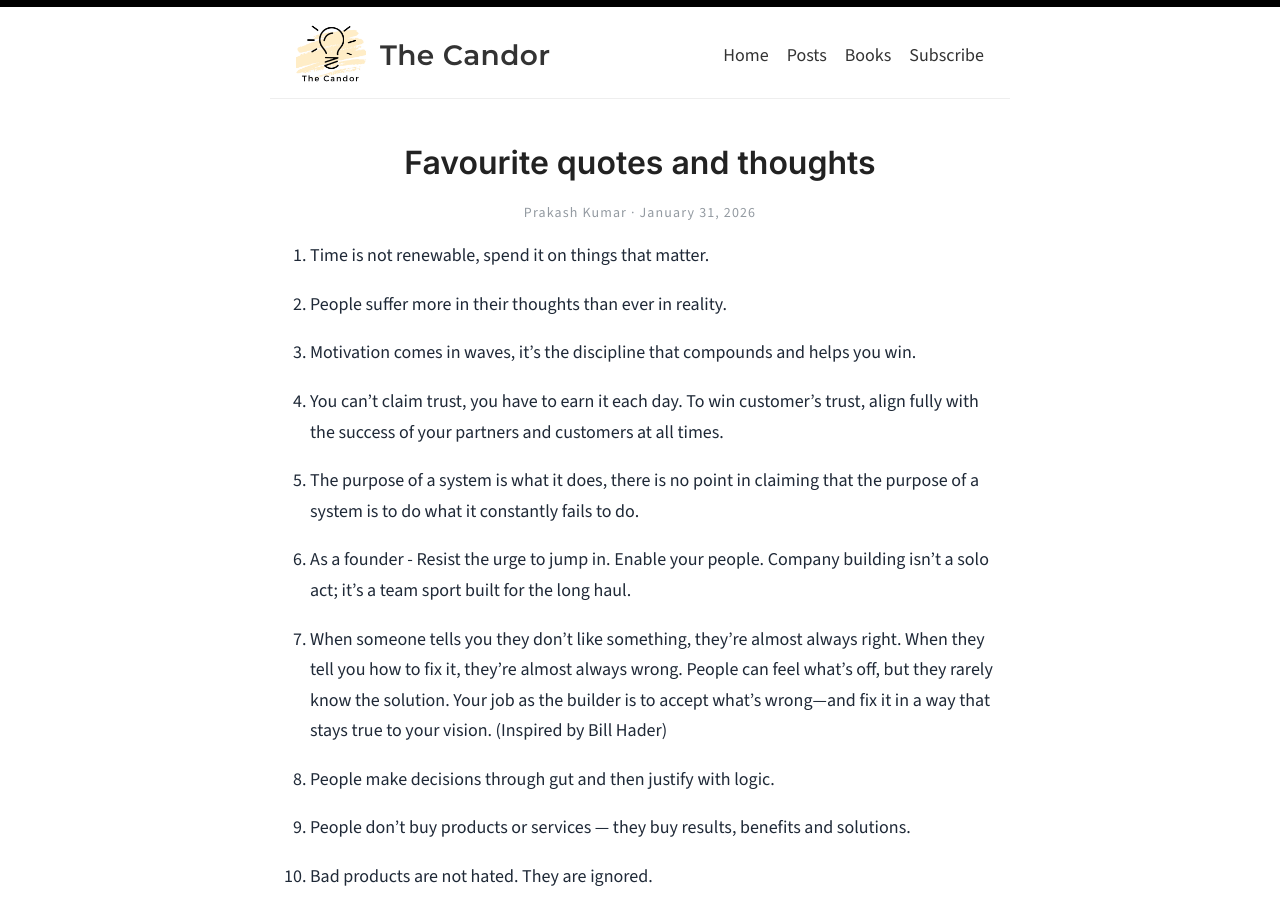
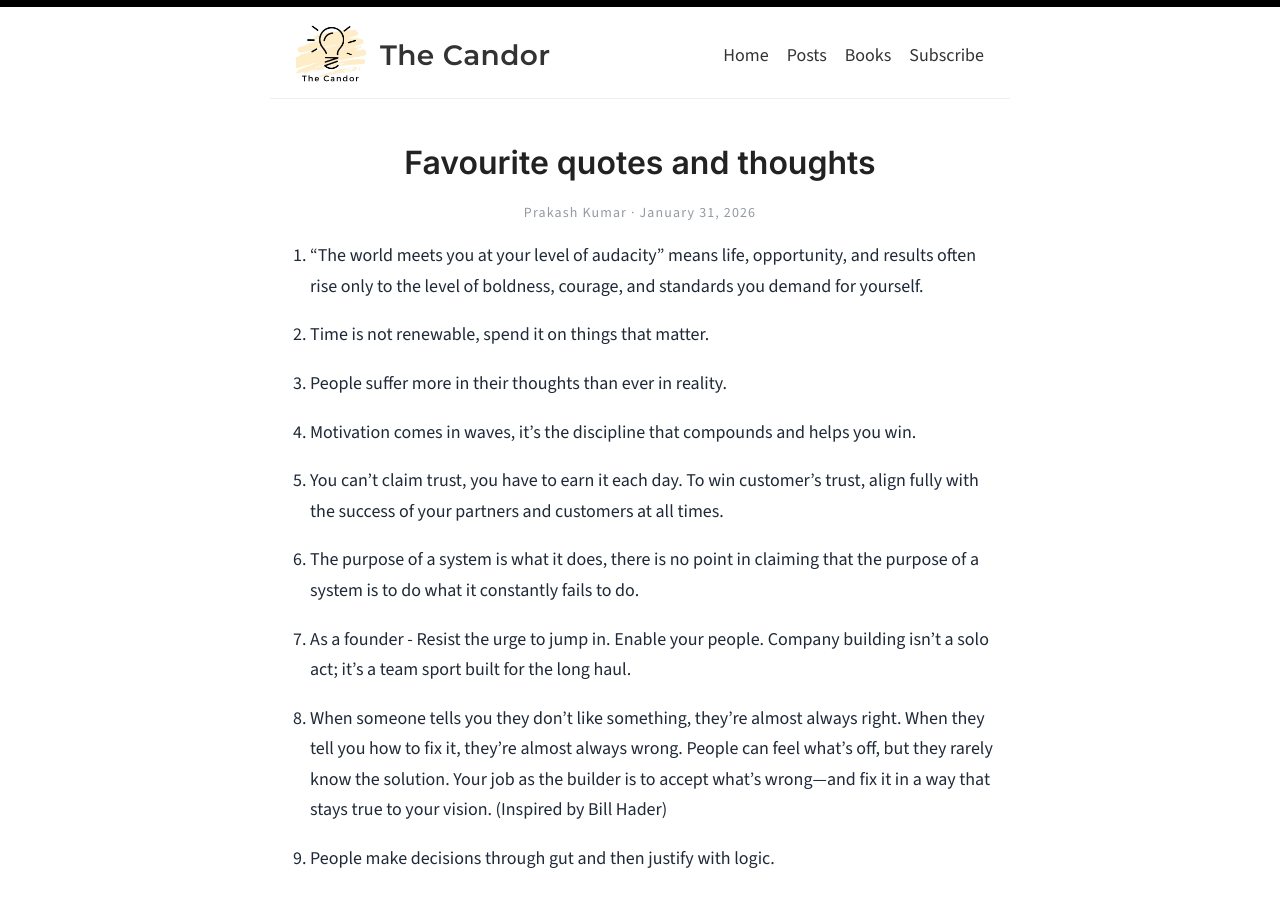
Before and after one commit to prakash09/prakash09.github.io, a Jekyll site: the page built from _posts/2026-01-31-favourite-quotes.md, in a window 1280 px wide and 900 px high. Built offline with Jekyll 4.4.1, drawn with Linux system fonts in a browser that asks for light colours.

Commit message:
Update favourite quotes post

```diff
--- a/_posts/2026-01-31-favourite-quotes.md
+++ b/_posts/2026-01-31-favourite-quotes.md
@@ -4,46 +4,48 @@
 
 ---
 
-1. Time is not renewable, spend it on things that matter.
+1. “The world meets you at your level of audacity” means life, opportunity, and results often rise only to the level of boldness, courage, and standards you demand for yourself.
 
-2. People suffer more in their thoughts than ever in reality.
+2. Time is not renewable, spend it on things that matter.
 
-3. Motivation comes in waves, it’s the discipline that compounds and helps you win.
+3. People suffer more in their thoughts than ever in reality.
 
-4. You can’t claim trust, you have to earn it each day. To win customer's trust, align fully with the success of your partners and customers at all times.
+4. Motivation comes in waves, it’s the discipline that compounds and helps you win.
 
-5. The purpose of a system is what it does, there is no point in claiming that the purpose of a system is to do what it constantly fails to do.
+5. You can’t claim trust, you have to earn it each day. To win customer's trust, align fully with the success of your partners and customers at all times.
 
-6. As a founder - Resist the urge to jump in. Enable your people. Company building isn't a solo act; it's a team sport built for the long haul.
+6. The purpose of a system is what it does, there is no point in claiming that the purpose of a system is to do what it constantly fails to do.
 
-7. When someone tells you they don’t like something, they’re almost always right. When they tell you how to fix it, they’re almost always wrong. People can feel what’s off, but they rarely know the solution. Your job as the builder is to accept what’s wrong—and fix it in a way that stays true to your vision. (Inspired by Bill Hader)
+7. As a founder - Resist the urge to jump in. Enable your people. Company building isn't a solo act; it's a team sport built for the long haul.
 
-8. People make decisions through gut and then justify with logic.
+8. When someone tells you they don’t like something, they’re almost always right. When they tell you how to fix it, they’re almost always wrong. People can feel what’s off, but they rarely know the solution. Your job as the builder is to accept what’s wrong—and fix it in a way that stays true to your vision. (Inspired by Bill Hader)
 
-9. People don't buy products or services — they buy results, benefits and solutions.
+9. People make decisions through gut and then justify with logic.
 
-10. Bad products are not hated. They are ignored.
+10. People don't buy products or services — they buy results, benefits and solutions.
 
-11. A healthy society has layers: Compassion at the center, vigilance at the edges. When compassion replaces vigilance, the center doesn’t become kinder — it becomes unprotected.
+11. Bad products are not hated. They are ignored.
 
-12. Negativity spreads on its own. Goodness needs visibility, and every shared good act becomes an invitation for more.
+12. A healthy society has layers: Compassion at the center, vigilance at the edges. When compassion replaces vigilance, the center doesn’t become kinder — it becomes unprotected.
 
-13. The reasonable man adapts himself to the world; the unreasonable man persists in trying to adapt the world to himself. Therefore all progress depends on the unreasonable man.
+13. Negativity spreads on its own. Goodness needs visibility, and every shared good act becomes an invitation for more.
 
-14. Timeless content is rarely written for applause but mostly for clarity of thought of the author.
+14. The reasonable man adapts himself to the world; the unreasonable man persists in trying to adapt the world to himself. Therefore all progress depends on the unreasonable man.
 
-15. Vision without work ethics is just hallucination.
+15. Timeless content is rarely written for applause but mostly for clarity of thought of the author.
 
-16. People follow the first followers. Not leaders.
+16. Vision without work ethics is just hallucination.
 
-17. No one sees what you see, even if they see it too.
+17. People follow the first followers. Not leaders.
 
-18. वक़्त की ख़ूबसूरती होती है कि वह बदलता है.
+18. No one sees what you see, even if they see it too.
 
-19. अपने हिस्से का संघर्ष सबको करना पड़ता है।
+19. वक़्त की ख़ूबसूरती होती है कि वह बदलता है.
 
-20. The ideal life would be one where you had a hobby that as a byproduct made you money, a hobby that kept you healthy and a hobby that made you more smarter and creative.
+20. अपने हिस्से का संघर्ष सबको करना पड़ता है।
 
-21. Use workouts to gain muscle, diet to burn fat and cardio to improve your overall health & longevity.
+21. The ideal life would be one where you had a hobby that as a byproduct made you money, a hobby that kept you healthy and a hobby that made you more smarter and creative.
 
-22. Think in decades. Most people overestimate what they can do in one year and underestimate what they can do in ten years.
+22. Use workouts to gain muscle, diet to burn fat and cardio to improve your overall health & longevity.
+
+23. Think in decades. Most people overestimate what they can do in one year and underestimate what they can do in ten years.
```
